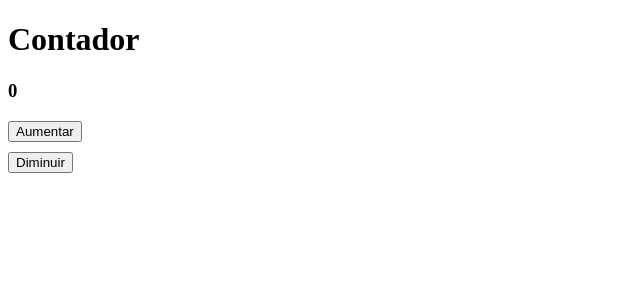
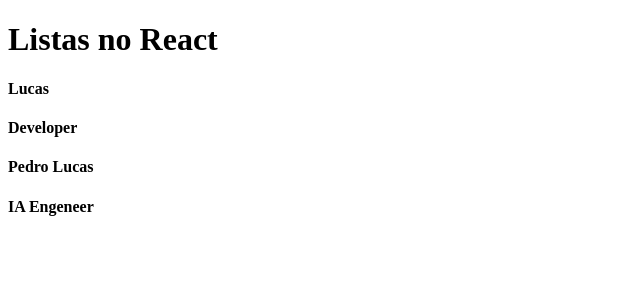
Before and after one commit to lucasleytao/react, a React (Vite) app: page / in a window 1280 px wide. Shown: the top 300 px of the page, without its empty margins (0-640 px from the left). Built offline with nearby package versions, Linux system fonts and the light colour scheme.

Commit message:
feat: Listas e chaves

```diff
--- a/src/App.jsx
+++ b/src/App.jsx
@@ -2,19 +2,27 @@ import React from "react"
 import Conteudo from "./components/conteudo"
 import MeuBotao from "./components/meubotao"
 import Contador from "./components/contador"
+import MinhaLista from "./components/minhalista"
 
 function App() {
 
   return (
     <>
-      {/* <h1>Projeto React</h1>
+      {/* <h1>Conteudo</h1>
       <Conteudo />
+
+      <h1>Props</h1>
       <div>
         <MeuBotao msg='Clique aqui' />
         <MeuBotao msg='Depois aqui' />
         <MeuBotao msg='Agora aqui' />
-      </div> */}
-      <Contador />
+      </div>
+
+      <h1>Contador</h1>
+      <Contador /> */}
+
+      <h1>Listas no React</h1>
+      <MinhaLista />
     </>
   )
 }
--- a/src/components/contador.jsx
+++ b/src/components/contador.jsx
@@ -19,7 +19,7 @@ export default function Contador() {
     //     <div>
     //         <h1>Contador</h1>
     //         <h3>{contador}</h3> {/*chamo a variavel contador atualizada*/}
-    //         <div style={{margin: '10px 0px 10px 0px'}}>
+    //         <div style={{margin: '10px 0px'}}>
     //             {contador === 0 ? 'Vamos começar!' : contador < 0 ? 'Valor negativo' : 'Valor positivo'} {/*operador ternario condicional*/}
     //         </div>
     //         <div>
@@ -51,7 +51,6 @@ export default function Contador() {
 
     return (
         <>
-            <h1>Contador</h1>
             <h3>{contador}</h3>
             <div>
                 <button onClick={aumentar}>Aumentar</button>
--- /dev/null
+++ b/src/components/minhalista.jsx
@@ -0,0 +1,19 @@
+import data from '../endpoint/data' //passo 2
+
+export default function MinhaLista() { //passo 1 > MinhaLista retorna a funcao .map que mapeia a variaval 'data' e joga em (data) cada valor
+    return data.map((data) => { //chama a funcao .map que mapeia os objetos de 'data' e joga cada valor em (data)
+        return ( //aqui indico o que sera renderizado
+            <div key={data.id}>
+                <h4>{data.username}</h4>
+                <h4>{data.profession}</h4>
+            </div>
+        )
+    })
+}
+
+// Passos
+
+/* 1. crio uma funcao que retorna o mapeamento (funcao .map) da variavel 'data' e joga em um parametro que chamo de (data)
+que retorna a indicacao de quais chaves desse parametro serao renderizadas
+
+2. importa a variavel 'data' */
--- /dev/null
+++ b/src/endpoint/data.js
@@ -0,0 +1,18 @@
+// objeto json
+const data = [
+    {
+        id: 1,
+        username: 'Lucas',
+        profession: 'Developer'
+    },
+    {
+        id: 2,
+        username: 'Pedro Lucas',
+        profession: 'IA Engeneer'
+    }
+]
+
+export default data
+
+// crio uma variavel 'data' com dados chave: valor
+// exporto essa variavel para utilizar em uma funcao (outro arquivo) que recebera os dados mapeados (funcao .map) dessa variavel
```
